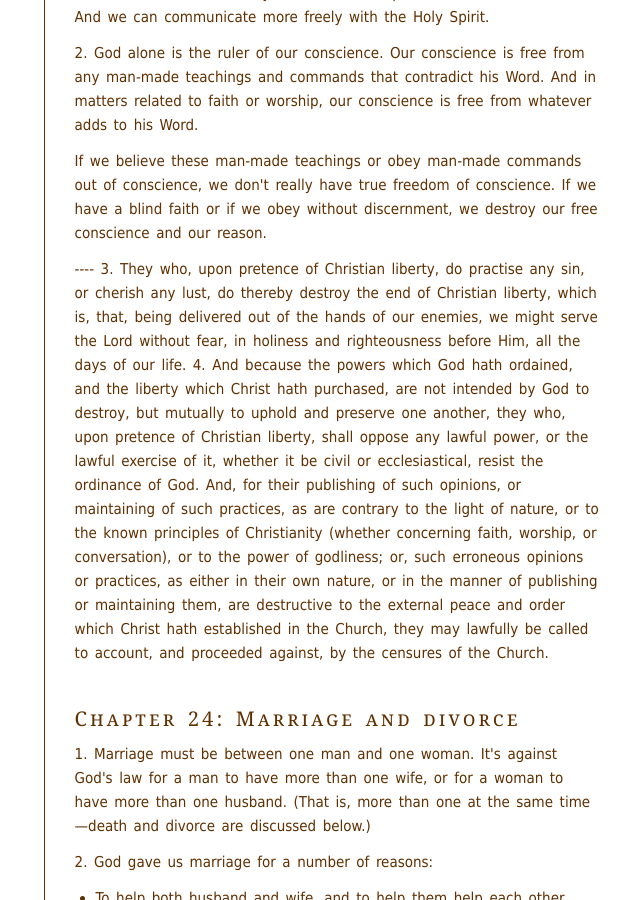
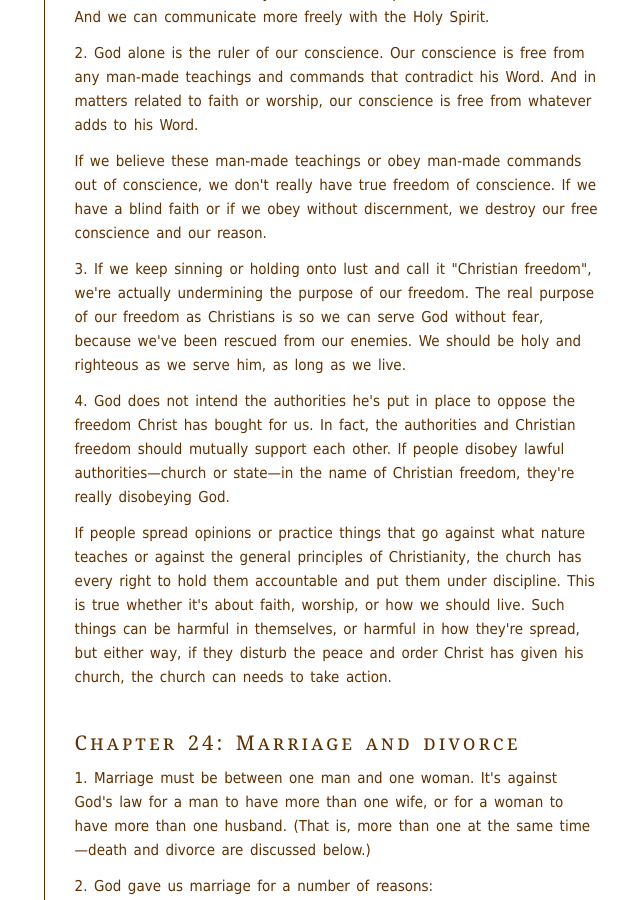
Before and after one commit to benhoyt/benhoyt.github.com, a Jekyll site: the page built from writings-plain-english-westminster.html, in a window 1280 px wide and 900 px high, scrolled down 21471 px. Shown: the whole window, without its empty margins (390-1030 px from the left). Built offline with Jekyll 4.4.1, drawn with Linux system fonts in a browser that asks for light colours.

Commit message:
Finish chapter 20

```diff
--- a/writings-plain-english-westminster.html
+++ b/writings-plain-english-westminster.html
@@ -478,10 +478,11 @@ permalink: /writings/plain-english-westminster/index.html
 
 <p>If we believe these man-made teachings or obey man-made commands out of conscience, we don't really have true freedom of conscience. If we have a blind faith or if we obey without discernment, we destroy our free conscience and our reason.</p>
 
-----
-3.  They who, upon pretence of Christian liberty, do practise any sin, or cherish any lust, do thereby destroy the end of Christian liberty, which is, that, being delivered out of the hands of our enemies, we might serve the Lord without fear, in holiness and righteousness before Him, all the days of our life.
+<p>3. If we keep sinning or holding onto lust and call it "Christian freedom", we're actually undermining the purpose of our freedom. The real purpose of our freedom as Christians is so we can serve God without fear, because we've been rescued from our enemies. We should be holy and righteous as we serve him, as long as we live.</p>
 
-4.  And because the powers which God hath ordained, and the liberty which Christ hath purchased, are not intended by God to destroy, but mutually to uphold and preserve one another, they who, upon pretence of Christian liberty, shall oppose any lawful power, or the lawful exercise of it, whether it be civil or ecclesiastical, resist the ordinance of God. And, for their publishing of such opinions, or maintaining of such practices, as are contrary to the light of nature, or to the known principles of Christianity (whether concerning faith, worship, or conversation), or to the power of godliness; or, such erroneous opinions or practices, as either in their own nature, or in the manner of publishing or maintaining them, are destructive to the external peace and order which Christ hath established in the Church, they may lawfully be called to account, and proceeded against, by the censures of the Church.
+<p>4. God does not intend the authorities he's put in place to oppose the freedom Christ has bought for us. In fact, the authorities and Christian freedom should mutually support each other. If people disobey lawful authorities—church or state—in the name of Christian freedom, they're really disobeying God.</p>
+
+<p>If people spread opinions or practice things that go against what nature teaches or against the general principles of Christianity, the church has every right to hold them accountable and put them under discipline. This is true whether it's about faith, worship, or how we should live. Such things can be harmful in themselves, or harmful in how they're spread, but either way, if they disturb the peace and order Christ has given his church, the church can needs to take action.</p>
 
 
 <h2 id="chapter24">Chapter 24: Marriage and divorce</h2>
```
